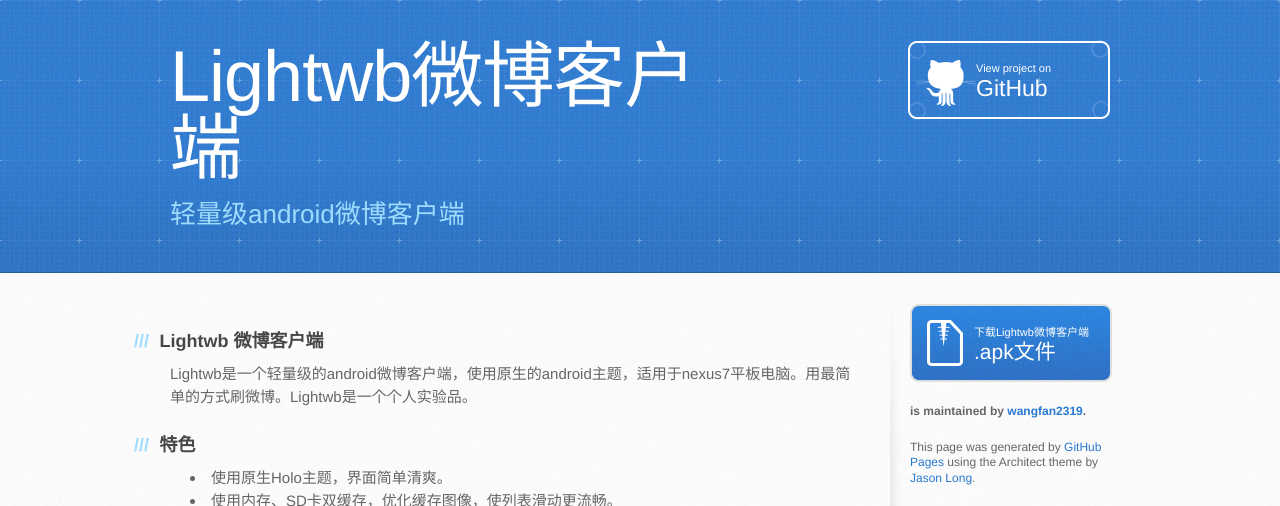
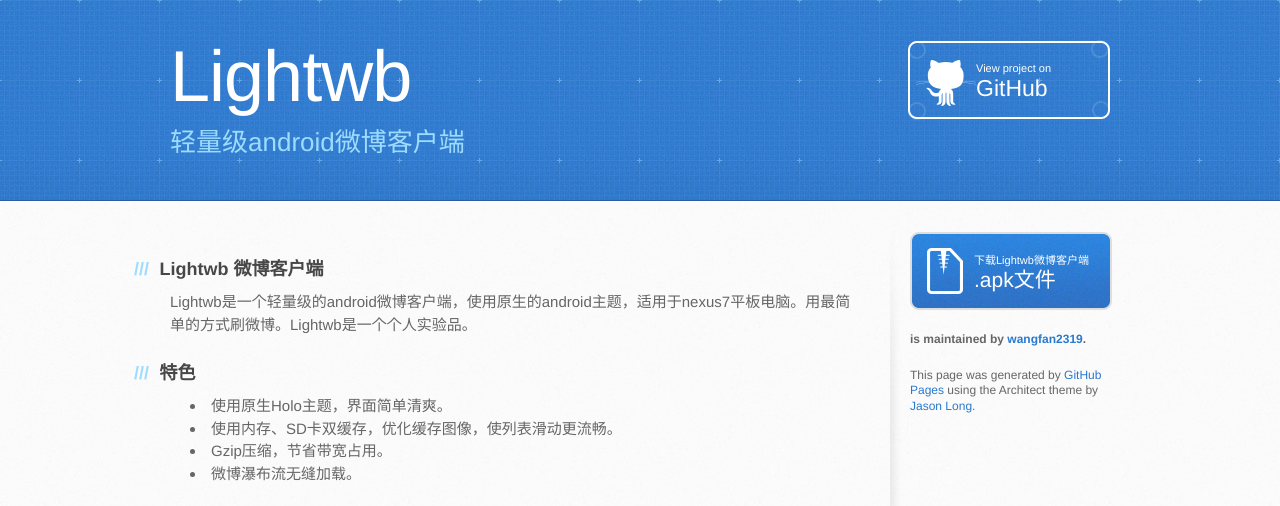
Before and after one commit to wangfan2319/lightwb, a plain HTML site: page index.html in a window 1280 px wide. Shown: the top 506 px of the page. Drawn offline with Linux system fonts and the light colour scheme.

Commit message:
Update index.html

```diff
--- a/index.html
+++ b/index.html
@@ -18,7 +18,7 @@
   <body>
     <header>
       <div class="inner">
-        <h1>Lightwb微博客户端</h1>
+        <h1>Lightwb</h1>
         <h2>轻量级android微博客户端</h2>
         <a href="https://github.com/wangfan2319/Lightwb" class="button"><small>View project on</small>GitHub</a>
       </div>
```
